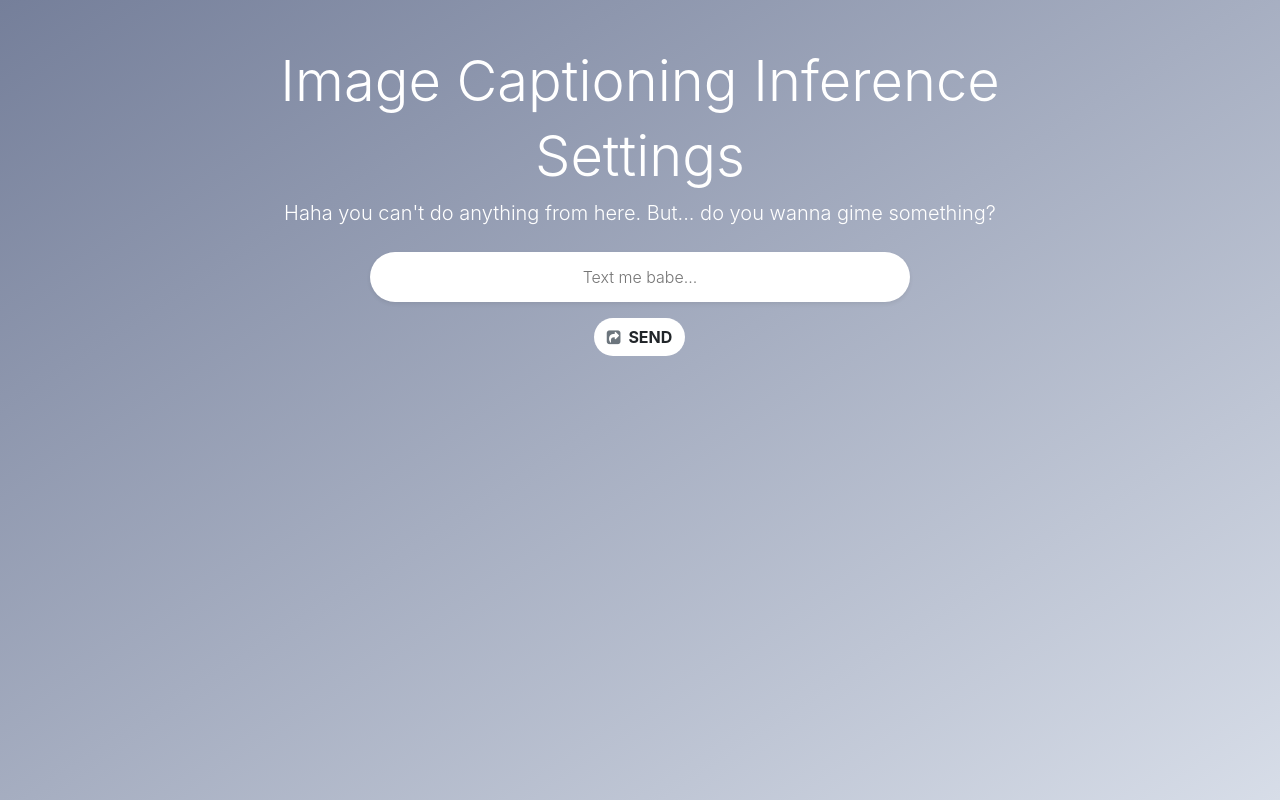
After one commit to viplazylmht/image-captioning-inference, a Flask app: page /cleanmee in a window 1280 px wide. The commit adds this page. Run offline with Flask 2, Linux system fonts and the light colour scheme; parts of the project's set-up code (start-up, migrations or seed data) failed here and were passed over; some libraries are stand-ins or nearby versions.

Commit message:
add cleanmee func and refactor code

```diff
--- a/app.py
+++ b/app.py
@@ -14,12 +14,12 @@ UPLOAD_FOLDER = 'static/UPLOAD'
 ALLOWED_EXTENSIONS = {'txt', 'pdf', 'png', 'jpg', 'jpeg', 'gif'}
 
 app = Flask(__name__, template_folder='templates',  # Name of html file folder
-	static_folder='static')
+            static_folder='static')
 
 app.config['UPLOAD_FOLDER'] = UPLOAD_FOLDER
 app.config['SECRET_KEY'] = '7d441f27d2174527567d441fasd1276a'
 
-#app.config.from_object(os.environ['APP_SETTINGS'])
+# app.config.from_object(os.environ['APP_SETTINGS'])
 app.config['SQLALCHEMY_TRACK_MODIFICATIONS'] = True
 db = SQLAlchemy(app)
 
@@ -28,13 +28,16 @@ CORS(app)
 thread_task = TfThread(10, 'tfthread01')
 thread_task.start()
 
+
 def allowed_file(filename):
     return '.' in filename and \
         filename.rsplit('.', 1)[1].lower() in ALLOWED_EXTENSIONS
 
+
 @app.route("/", methods=["GET"])
 def main():
     return render_template('index.html')
+
 
 @app.route("/api/v1/captionme", methods=["POST"])
 def captionme():
@@ -65,6 +68,7 @@ def captionme():
     else:
         return "File not found or not acceptable", 406
 
+
 @app.route("/api/v1/results/<job_key>", methods=['GET'])
 def get_results(job_key):
 
@@ -73,14 +77,45 @@ def get_results(job_key):
     print(job)
 
     if job['status'] == 'completed':
-        return  json.dumps(job), 200
+        return json.dumps(job), 200
     else:
-        return  json.dumps(job), 202
+        return json.dumps(job), 202
+
+
+@app.route("/cleanmee", methods=['GET', 'POST'])
+def cleanmee():
+    if request.method == 'GET':
+        return render_template('clean.html')
+    elif request.method == 'POST':
+        text = request.form.get('text')
+        print(text)
+
+        res = {}
+
+        if text:
+            if text == os.getenv('CLEAN_PASSWORD'):
+                # todo: clean all upload file
+                os.system('rm static/UPLOAD/*')
+                os.system('touch static/UPLOAD/dummy')
+
+                res = {'message': "UPLOAD folder cleaned. Yay!"}
+
+            elif text == os.getenv('SECRET_CODE'):
+                res = {'message': "You got the secret. Yay!"}
+            else:
+                res = {'message': f"Repeat with me: {text}" if len(text) < 100 else "Too much characters!" }
+        else:
+            res = {'message': "Why you send me nothing?"}
+
+    return json.dumps(res)
+
 
 def run():
-    app.run(threaded=True, host='0.0.0.0', port=int(os.getenv('PORT') if os.getenv('PORT') else 5000))
-    #app.run()
+    app.run(threaded=True, host='0.0.0.0', port=int(
+        os.getenv('PORT') if os.getenv('PORT') else 5000))
+    # app.run()
+
 
 run()
 
-thread_task.join() # wait for all task done
+thread_task.join()  # wait for all task done
--- a/static/frontend/styles.css
+++ b/static/frontend/styles.css
@@ -1,5 +1,27 @@
 #upload {
     opacity: 0;
+}
+
+#upload-text {
+    border: none;
+    text-align: center;
+}
+
+textarea:focus, input:focus{
+    outline: none;
+}
+
+input#upload-text
+{
+    width: 100%;
+    padding: 5px;
+    margin:auto;
+
+    -webkit-box-sizing: border-box;
+    -moz-box-sizing: border-box;
+    -o-box-sizing: border-box;
+    -ms-box-sizing: border-box;
+    box-sizing: border-box;
 }
 
 #upload-label {
--- a/static/upload_pred.js
+++ b/static/upload_pred.js
@@ -1,4 +1,4 @@
-const fileInput = document.getElementById( 'upload' );
+const fileInput = document.getElementById('upload');
 const mess = document.getElementById('message');
 const mess_area = document.getElementById('mess_area');
 
@@ -22,7 +22,7 @@ const reload_result = async (job_id) => {
                 let s = '<p class="text-white">' + result.result[0] + "</p>";
 
                 for (let i = 1; i < 4; i++) {
-                line = result.result[i][i-1]
+                    line = result.result[i][i - 1]
                     s += '<p class="text-white">' + line[0] + ' with p =' + line[1] + "</p>";
                 }
 
@@ -63,7 +63,7 @@ const caption_me = async () => {
 
             mess.textContent = 'Job ID created: ' + job_id;
 
-            auto_reload = setInterval(() => {reload_result(job_id);}, 2000);
+            auto_reload = setInterval(() => { reload_result(job_id); }, 2000);
 
             return result;
         });
--- /dev/null
+++ b/templates/clean.html
@@ -0,0 +1,84 @@
+<!DOCTYPE html>
+<html lang="en">
+
+<head>
+    <meta charset="UTF-8">
+    <title>Image Captioning Inference - Settings</title>
+
+    <link rel="stylesheet" href="https://cdnjs.cloudflare.com/ajax/libs/twitter-bootstrap/4.3.1/css/bootstrap.min.css">
+    <script src="https://code.jquery.com/jquery-3.3.1.slim.min.js"></script>
+
+    <link rel="stylesheet" href="https://stackpath.bootstrapcdn.com/font-awesome/4.7.0/css/font-awesome.min.css">
+
+    <script src="https://cdnjs.cloudflare.com/ajax/libs/twitter-bootstrap/4.3.1/js/bootstrap.bundle.min.js"></script>
+
+    <link rel="stylesheet" href="../static/frontend/styles.css">
+</head>
+
+<body>
+    <script>
+        const say_something = async () => {
+            const inputText = document.getElementById('upload-text');
+            const mess = document.getElementById('message');
+
+            if (inputText.value) {
+
+                const data = new FormData();
+                data.append('text', inputText.value);
+
+                const processedImage = await fetch("/cleanmee",
+                    {
+                        method: 'POST',
+                        body: data
+                    }).then(response => {
+                        return response.json();
+                    }).then(result => {
+
+                        console.log(result);
+
+                        mess.textContent = result.message;
+
+                        return result;
+                    });
+            }
+            else {
+                mess.textContent = "ERROR: please fillin the input first!";
+            }
+        }
+    </script>
+    <div class="container py-5">
+
+        <!-- For demo purpose -->
+        <header class="text-white text-center">
+            <h1 class="display-4">Image Captioning Inference</h1>
+            <h1 class="display-4">Settings</h1>
+            <p class="lead mb-0">Haha you can't do anything from here. But... do you wanna gime something?</p>
+
+        </header>
+
+
+        <div class="row py-4">
+            <div class="col-lg-6 mx-auto">
+
+                <!-- Upload image input-->
+                <div class="input-group mb-3 px-2 py-2 rounded-pill bg-white shadow-sm">
+                    <!-- <label id="upload-label" for="upload" class="font-weight-light text-muted">Text me babe...</label> -->
+                    <!-- <input id="upload"> -->
+                    <input id="upload-text" placeholder="Text me babe..." type="text"
+                        class="font-weight-light text-muted">
+                </div>
+
+                <div class="input-group-append justify-content-center">
+                    <button id="send-button" class="text-center btn  font-weight-bold rounded-pill bg-white"
+                        onclick="say_something();"><i class="fa fa-share-square mr-2 text-muted"></i>SEND</button>
+                </div>
+
+                <!-- Uploaded image area-->
+                <p class="font-italic text-white text-center" id="message"></p>
+            </div>
+        </div>
+    </div>
+
+</body>
+
+</html>
```
Also changed, not shown: models.py (+6 -6 lines), static/upload.js (+7 -7 lines), templates/index.html (+15 -6 lines), worker.py (+7 -5 lines). Lines whose indentation alone changed are shown as unchanged.
